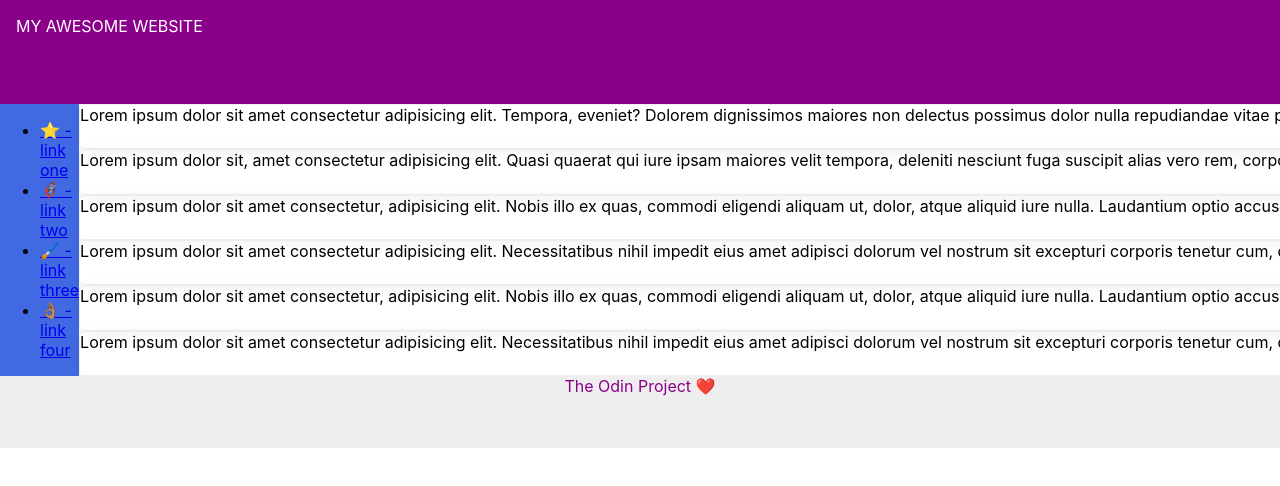
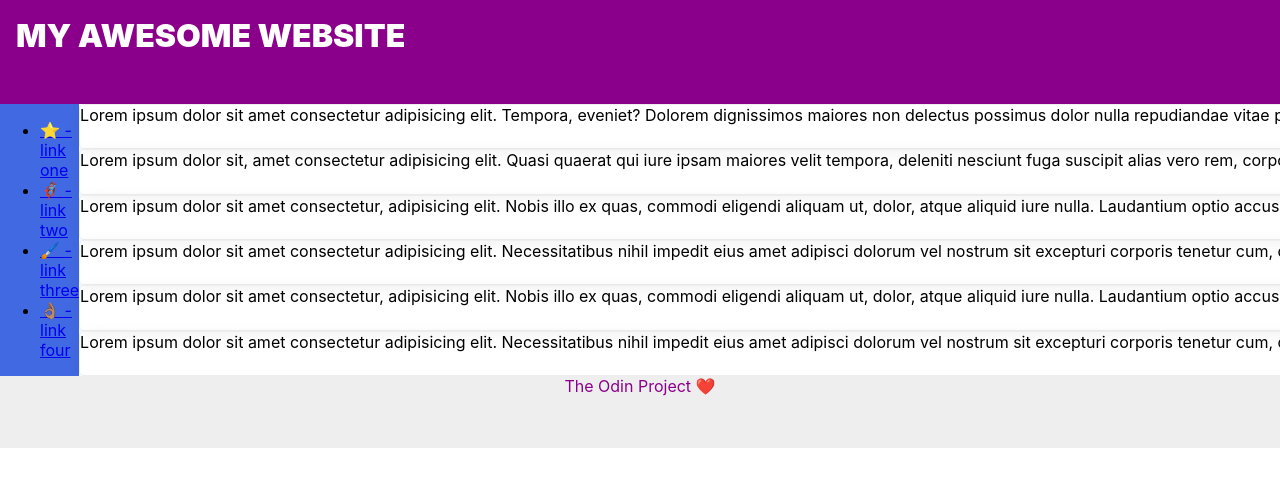
Before and after one commit to jackfine01/intro-css, a plain HTML site: page flexbox/flayout/index.html in a window 1280 px wide. Shown: the top 486 px of the page. Drawn offline with Linux system fonts and the light colour scheme.

Commit message:
Changing header font to project specifications.

```diff
--- a/flexbox/flayout/style.css
+++ b/flexbox/flayout/style.css
@@ -13,6 +13,8 @@ body {
     color: white;
     text-align: left;
     padding: 16px;
+    font-size: 32px;
+    font-weight: 900;
   }
 
   .footer {
```
